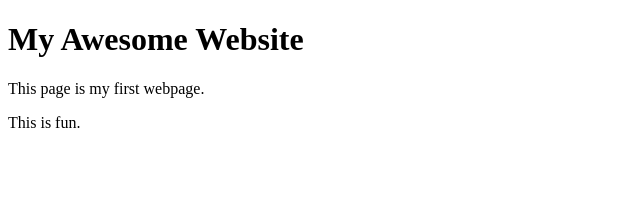
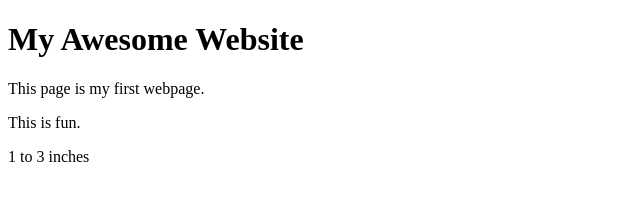
Before and after one commit to joshrideout/my-first-code, a plain HTML site: page index.html in a window 1280 px wide. Shown: the full height of the page, 0-640 px from the left. Drawn offline with Linux system fonts and the light colour scheme.

Commit message:
this will conflict

```diff
--- a/index.html
+++ b/index.html
@@ -15,5 +15,8 @@
         <p>
             This is fun.
         </p>
+        <p>
+            1 to 3 inches
+        </p>
     </body>
 </html>
```
